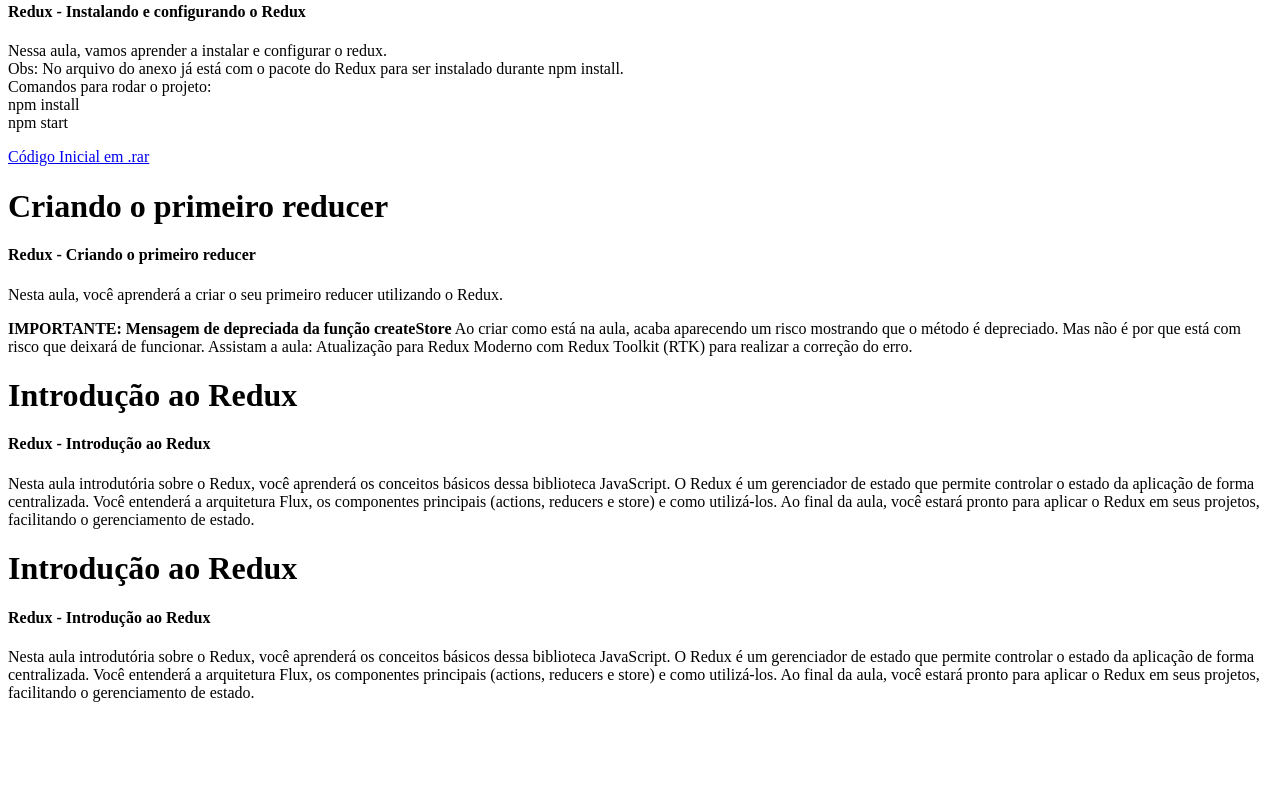
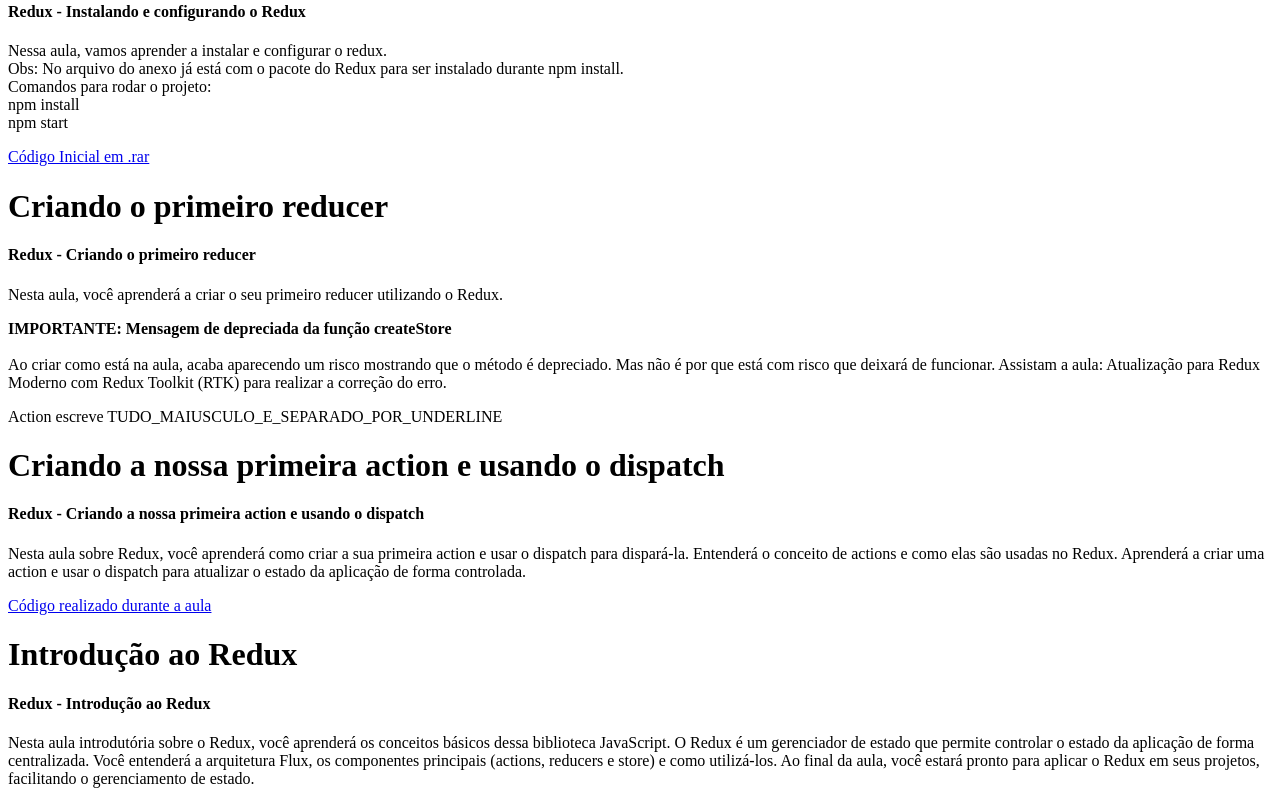
Before and after one commit to FlaviaColiv/JEST_REACT, a plain HTML site: page REDUX/index.html in a window 1280 px wide. Shown: the part 1153-1957 px from the top of the page. Before the commit the page ends 1871 px from the top, so only its background shows below. Drawn offline with Linux system fonts and the light colour scheme.

Commit message:
redux 040325 5

```diff
--- a/REDUX/index.html
+++ b/REDUX/index.html
@@ -64,21 +64,22 @@
             Nesta aula, você aprenderá a criar o seu primeiro reducer utilizando o Redux.
         </p>
         <p>
-            <span><b>IMPORTANTE: Mensagem de depreciada da função createStore</b></span>
+            <span><b>IMPORTANTE: Mensagem de depreciada da função createStore</b></span> <br><br>
             Ao criar como está na aula, acaba aparecendo um risco mostrando que o método é depreciado. Mas não é por que está com risco que deixará de funcionar. Assistam a aula: Atualização para Redux Moderno com Redux Toolkit (RTK) para realizar a correção do erro.
+        </p>
+        <p>
+            Action escreve TUDO_MAIUSCULO_E_SEPARADO_POR_UNDERLINE
         </p>
     </div>
 
+    <!-- ok -->
     <div>
-        <h1>Introdução ao Redux</h1>
-        <h4>Redux - Introdução ao Redux</h4>
+        <h1>Criando a nossa primeira action e usando o dispatch</h1>
+        <h4>Redux - Criando a nossa primeira action e usando o dispatch</h4>
         <p>
-            Nesta aula introdutória sobre o Redux, você aprenderá os conceitos básicos dessa biblioteca JavaScript. O
-            Redux é um gerenciador de estado que permite controlar o estado da aplicação de forma centralizada. Você
-            entenderá a arquitetura Flux, os componentes principais (actions, reducers e store) e como utilizá-los. Ao
-            final da aula, você estará pronto para aplicar o Redux em seus projetos, facilitando o gerenciamento de
-            estado.
+            Nesta aula sobre Redux, você aprenderá como criar a sua primeira action e usar o dispatch para dispará-la. Entenderá o conceito de actions e como elas são usadas no Redux. Aprenderá a criar uma action e usar o dispatch para atualizar o estado da aplicação de forma controlada.
         </p>
+        <a href="./arquivo/redux-shop-final.zip">Código realizado durante a aula</a>
     </div>
 
     <div>
```
Also changed, not shown: 1 other file.
